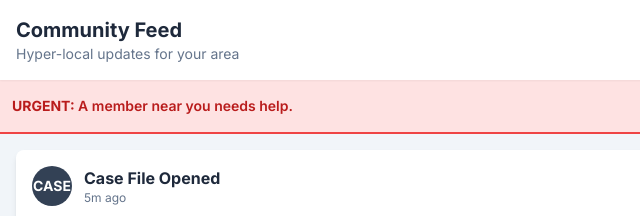
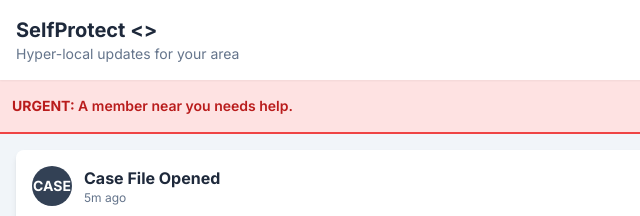
Before and after one commit to a2hexagon/Renovation-Of-SelfProtect-Community, a plain HTML site: page mvp.html in a window 1280 px wide. Shown: the top 216 px of the page, 0-640 px from the left. Drawn offline with nearby package versions, Linux system fonts and the light colour scheme.

Commit message:
Update mvp.html

```diff
--- a/mvp.html
+++ b/mvp.html
@@ -101,7 +101,7 @@
         <!-- Home / Feed View -->
         <div id="view-feed" class="view active">
             <header class="bg-white shadow-sm p-4 sticky top-0 z-10">
-                <h1 class="text-xl font-bold text-slate-800">Community Feed</h1>
+                <h1 class="text-xl font-bold text-slate-800">SelfProtect <></h1>
                 <p class="text-sm text-slate-500">Hyper-local updates for your area</p>
             </header>
 
```
